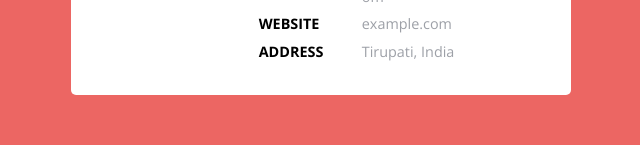
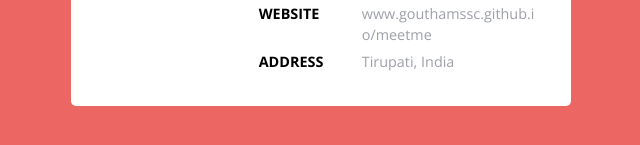
Before and after one commit to gouthamssc/meetme, a plain HTML site: page index.html in a window 1280 px wide. Shown: the part 453-598 px from the top of the page, without its empty margins (319-959 px from the left). Drawn offline with nearby package versions, Linux system fonts and the light colour scheme.

Commit message:
Update index.html

```diff
--- a/index.html
+++ b/index.html
@@ -47,7 +47,7 @@
                                 <span class="col-md-4"><strong>E-MAIL</strong></span>
                                 <span class="col-md-8"><a href="mailto:gouthamsneham@gmail.com">gouthamsneham@gmail.com   </a></span>
                                 <span class="col-md-4"><strong>WEBSITE</strong></span>
-                                <span class="col-md-8"><a href="http://www.gouthamsneham.com" target="_blank">example.com</a></span>
+                                <span class="col-md-8"><a href="http://www.gouthamsneham.com" target="_blank">www.gouthamssc.github.io/meetme</a></span>
                                 <span class="col-md-4"><strong>ADDRESS</strong></span>
                                 <span class="col-md-8">Tirupati, India</span>
                             </div>
```
